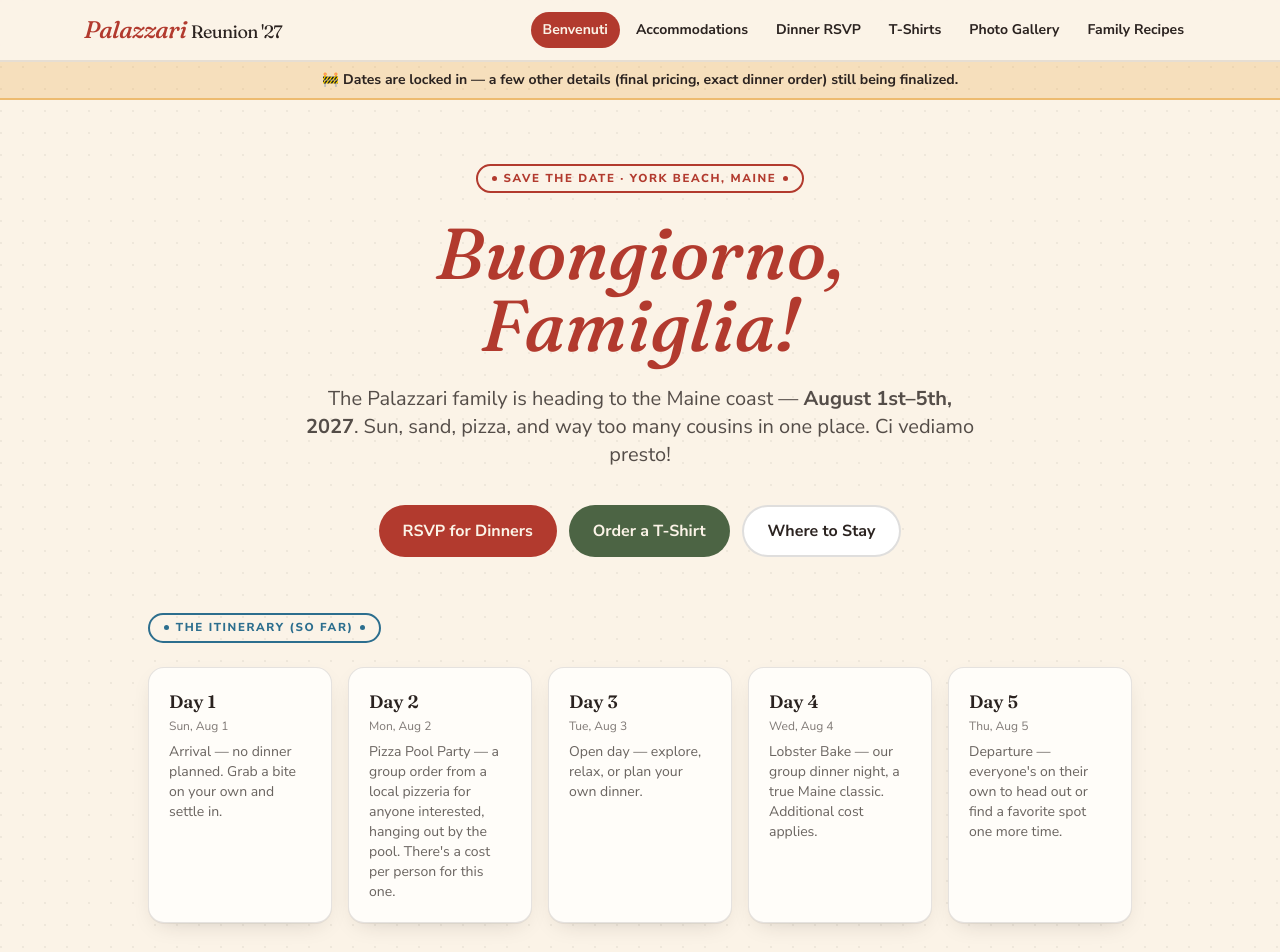
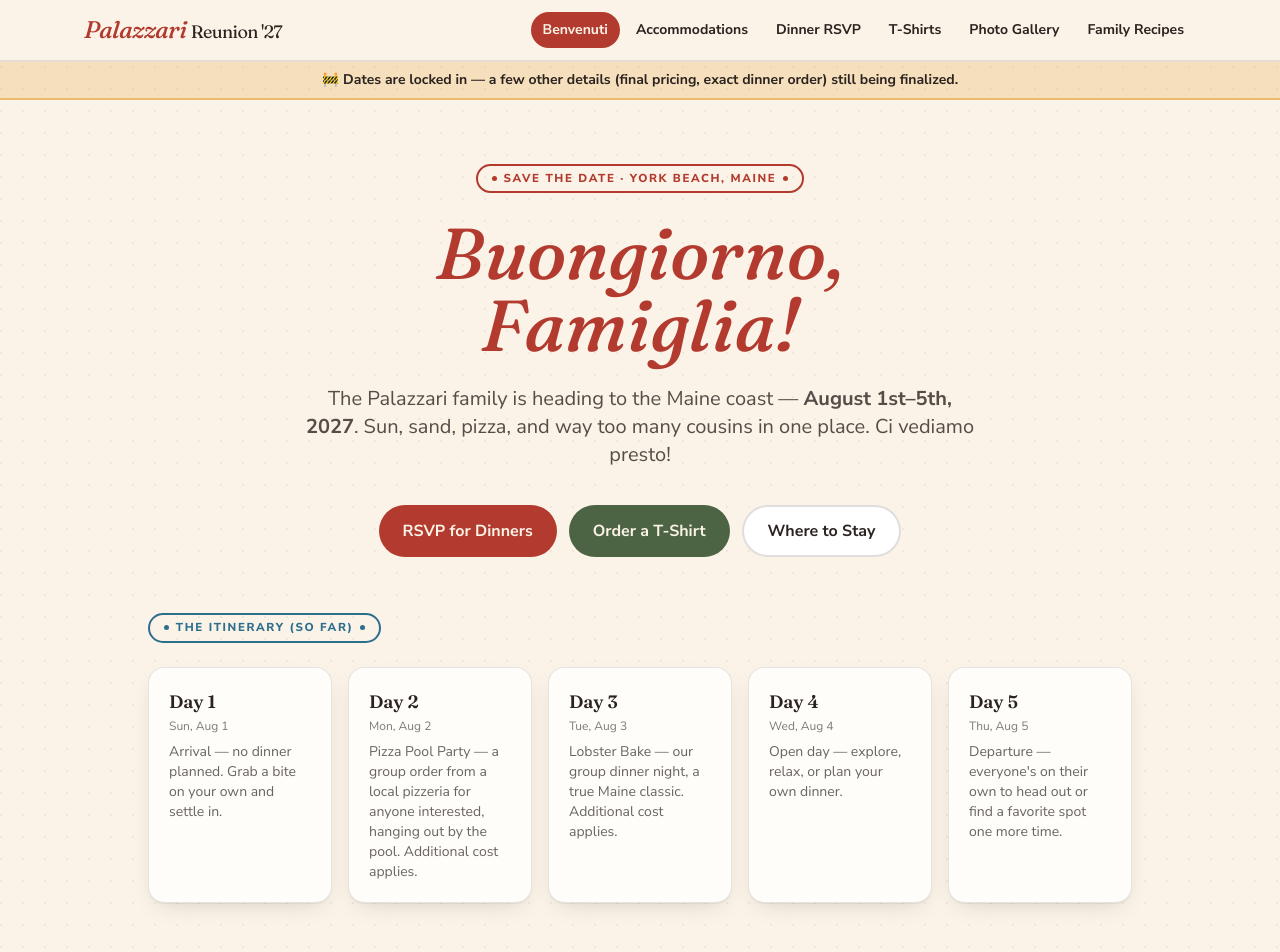
Before and after one commit to lauracecconi/PalazzariReunion, a React (Vite) app: page / in a window 1280 px wide. Shown: the top 952 px of the page. Built offline with nearby package versions, Linux system fonts and the light colour scheme.

Commit message:
Update Home.jsx

```diff
--- a/src/pages/Home.jsx
+++ b/src/pages/Home.jsx
@@ -162,18 +162,18 @@ export default function Home({ setPage }) {
             <p className="text-ink/60 text-xs mt-0.5">Mon, Aug 2</p>
             <p className="text-ink/70 text-sm mt-2">
               Pizza Pool Party — a group order from a local pizzeria for anyone interested, hanging out
-              by the pool. There's a cost per person for this one.
+              by the pool. Additional cost applies.
             </p>
           </div>
           <div className="paper-card rounded-2xl p-5">
             <p className="font-display font-semibold text-lg text-ink">Day 3</p>
             <p className="text-ink/60 text-xs mt-0.5">Tue, Aug 3</p>
-            <p className="text-ink/70 text-sm mt-2">Open day — explore, relax, or plan your own dinner.</p>
+            <p className="text-ink/70 text-sm mt-2">Lobster Bake — our group dinner night, a true Maine classic. Additional cost applies.</p>
           </div>
           <div className="paper-card rounded-2xl p-5">
             <p className="font-display font-semibold text-lg text-ink">Day 4</p>
             <p className="text-ink/60 text-xs mt-0.5">Wed, Aug 4</p>
-            <p className="text-ink/70 text-sm mt-2">Lobster Bake — our group dinner night, a true Maine classic. Additional cost applies.</p>
+            <p className="text-ink/70 text-sm mt-2">Open day — explore, relax, or plan your own dinner. </p>
           </div>
           <div className="paper-card rounded-2xl p-5">
             <p className="font-display font-semibold text-lg text-ink">Day 5</p>
```
